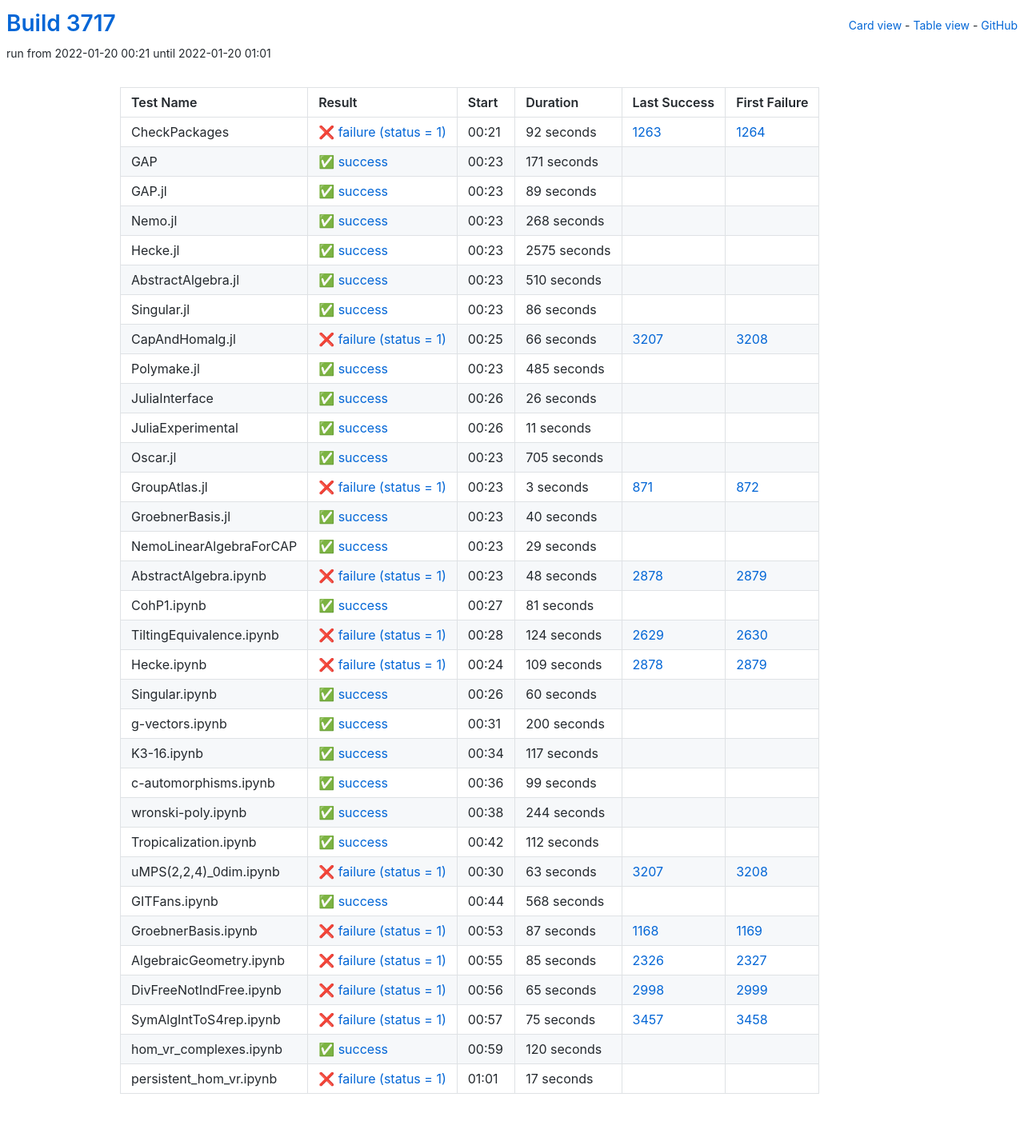
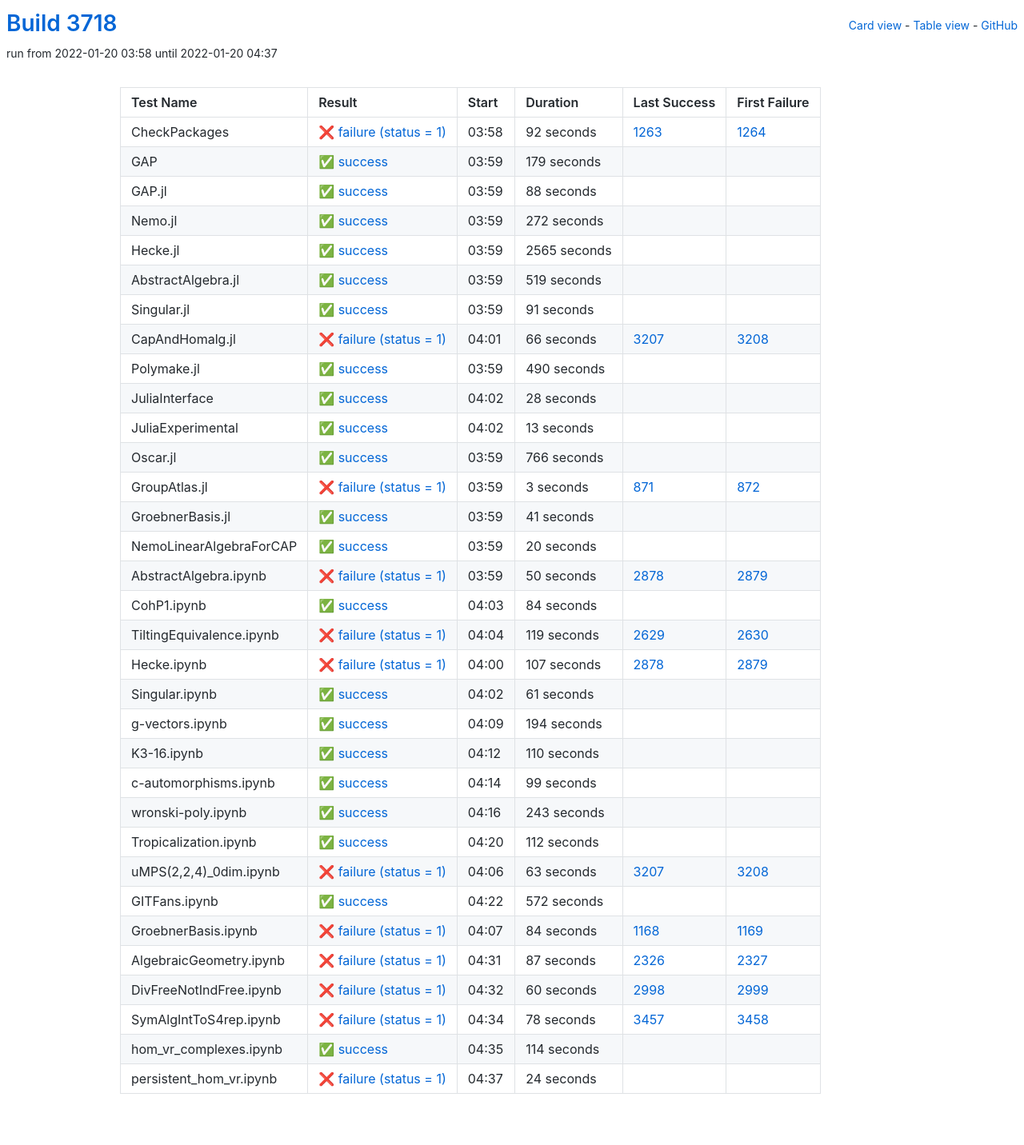
Before and after one commit to oscar-system/oscar-ci-status-stable, a Jekyll site: the page built from table.html, in a window 1280 px wide. Shown: the whole page at 80% size. Built offline with Jekyll 4.4.1, drawn with Linux system fonts in a browser that asks for light colours.

Commit message:
Build #3718

```diff
--- a/_data/ci.yml
+++ b/_data/ci.yml
@@ -1,6 +1,6 @@
 ---
-build: 3717
-build_url: https://oscarci.mathematik.uni-kl.de/job/oscar-stable/3717/
+build: 3718
+build_url: https://oscarci.mathematik.uni-kl.de/job/oscar-stable/3718/
 job: oscar-stable
 organization: oscar-system
 repo: oscar-ci-status-stable
@@ -8,8 +8,8 @@ repourl: https://github.com/oscar-system/oscar-ci-status-stable
 tests:
 - name: CheckPackages
   id: checkpackages
-  log: https://oscarci.mathematik.uni-kl.de/job/oscar-stable/3717/artifact/logs/build-3717/CheckPackages.log
-  start: 2022-01-20 00:21
+  log: https://oscarci.mathematik.uni-kl.de/job/oscar-stable/3718/artifact/logs/build-3718/CheckPackages.log
+  start: 2022-01-20 03:58
   success: false
   exitcode: 1
   status: failure
@@ -20,80 +20,80 @@ tests:
   first_failure_url: https://oscarci.mathematik.uni-kl.de/job/oscar-stable/1264/
 - name: GAP
   id: gap
-  log: https://oscarci.mathematik.uni-kl.de/job/oscar-stable/3717/artifact/logs/build-3717/GAP.log
-  start: 2022-01-20 00:23
+  log: https://oscarci.mathematik.uni-kl.de/job/oscar-stable/3718/artifact/logs/build-3718/GAP.log
+  start: 2022-01-20 03:59
   success: true
   exitcode: 0
   status: success
-  duration: 171
+  duration: 179
   last_success: false
   last_success_url:
   first_failure: false
   first_failure_url:
 - name: GAP.jl
   id: gap-jl
-  log: https://oscarci.mathematik.uni-kl.de/job/oscar-stable/3717/artifact/logs/build-3717/GAP.jl.log
-  start: 2022-01-20 00:23
+  log: https://oscarci.mathematik.uni-kl.de/job/oscar-stable/3718/artifact/logs/build-3718/GAP.jl.log
+  start: 2022-01-20 03:59
   success: true
   exitcode: 0
   status: success
-  duration: 89
+  duration: 88
   last_success: false
   last_success_url:
   first_failure: false
   first_failure_url:
 - name: Nemo.jl
   id: nemo-jl
-  log: https://oscarci.mathematik.uni-kl.de/job/oscar-stable/3717/artifact/logs/build-3717/Nemo.jl.log
-  start: 2022-01-20 00:23
+  log: https://oscarci.mathematik.uni-kl.de/job/oscar-stable/3718/artifact/logs/build-3718/Nemo.jl.log
+  start: 2022-01-20 03:59
   success: true
   exitcode: 0
   status: success
-  duration: 268
+  duration: 272
   last_success: false
   last_success_url:
   first_failure: false
   first_failure_url:
 - name: Hecke.jl
   id: hecke-jl
-  log: https://oscarci.mathematik.uni-kl.de/job/oscar-stable/3717/artifact/logs/build-3717/Hecke.jl.log
-  start: 2022-01-20 00:23
+  log: https://oscarci.mathematik.uni-kl.de/job/oscar-stable/3718/artifact/logs/build-3718/Hecke.jl.log
+  start: 2022-01-20 03:59
   success: true
   exitcode: 0
   status: success
-  duration: 2575
+  duration: 2565
   last_success: false
   last_success_url:
   first_failure: false
   first_failure_url:
 - name: AbstractAlgebra.jl
   id: abstractalgebra-jl
-  log: https://oscarci.mathematik.uni-kl.de/job/oscar-stable/3717/artifact/logs/build-3717/AbstractAlgebra.jl.log
-  start: 2022-01-20 00:23
+  log: https://oscarci.mathematik.uni-kl.de/job/oscar-stable/3718/artifact/logs/build-3718/AbstractAlgebra.jl.log
+  start: 2022-01-20 03:59
   success: true
   exitcode: 0
   status: success
-  duration: 510
+  duration: 519
   last_success: false
   last_success_url:
   first_failure: false
   first_failure_url:
 - name: Singular.jl
   id: singular-jl
-  log: https://oscarci.mathematik.uni-kl.de/job/oscar-stable/3717/artifact/logs/build-3717/Singular.jl.log
-  start: 2022-01-20 00:23
+  log: https://oscarci.mathematik.uni-kl.de/job/oscar-stable/3718/artifact/logs/build-3718/Singular.jl.log
+  start: 2022-01-20 03:59
   success: true
   exitcode: 0
   status: success
-  duration: 86
+  duration: 91
   last_success: false
   last_success_url:
   first_failure: false
   first_failure_url:
 - name: CapAndHomalg.jl
   id: capandhomalg-jl
-  log: https://oscarci.mathematik.uni-kl.de/job/oscar-stable/3717/artifact/logs/build-3717/CapAndHomalg.jl.log
-  start: 2022-01-20 00:25
+  log: https://oscarci.mathematik.uni-kl.de/job/oscar-stable/3718/artifact/logs/build-3718/CapAndHomalg.jl.log
+  start: 2022-01-20 04:01
   success: false
   exitcode: 1
   status: failure
@@ -104,56 +104,56 @@ tests:
   first_failure_url: https://oscarci.mathematik.uni-kl.de/job/oscar-stable/3208/
 - name: Polymake.jl
   id: polymake-jl
-  log: https://oscarci.mathematik.uni-kl.de/job/oscar-stable/3717/artifact/logs/build-3717/Polymake.jl.log
-  start: 2022-01-20 00:23
+  log: https://oscarci.mathematik.uni-kl.de/job/oscar-stable/3718/artifact/logs/build-3718/Polymake.jl.log
+  start: 2022-01-20 03:59
   success: true
   exitcode: 0
   status: success
-  duration: 485
+  duration: 490
   last_success: false
   last_success_url:
   first_failure: false
   first_failure_url:
 - name: JuliaInterface
   id: juliainterface
-  log: https://oscarci.mathematik.uni-kl.de/job/oscar-stable/3717/artifact/logs/build-3717/JuliaInterface.log
-  start: 2022-01-20 00:26
+  log: https://oscarci.mathematik.uni-kl.de/job/oscar-stable/3718/artifact/logs/build-3718/JuliaInterface.log
+  start: 2022-01-20 04:02
   success: true
   exitcode: 0
   status: success
-  duration: 26
+  duration: 28
   last_success: false
   last_success_url:
   first_failure: false
   first_failure_url:
 - name: JuliaExperimental
   id: juliaexperimental
-  log: https://oscarci.mathematik.uni-kl.de/job/oscar-stable/3717/artifact/logs/build-3717/JuliaExperimental.log
-  start: 2022-01-20 00:26
+  log: https://oscarci.mathematik.uni-kl.de/job/oscar-stable/3718/artifact/logs/build-3718/JuliaExperimental.log
+  start: 2022-01-20 04:02
   success: true
   exitcode: 0
   status: success
-  duration: 11
+  duration: 13
   last_success: false
   last_success_url:
   first_failure: false
   first_failure_url:
 - name: Oscar.jl
   id: oscar-jl
-  log: https://oscarci.mathematik.uni-kl.de/job/oscar-stable/3717/artifact/logs/build-3717/Oscar.jl.log
-  start: 2022-01-20 00:23
+  log: https://oscarci.mathematik.uni-kl.de/job/oscar-stable/3718/artifact/logs/build-3718/Oscar.jl.log
+  start: 2022-01-20 03:59
   success: true
   exitcode: 0
   status: success
-  duration: 705
+  duration: 766
   last_success: false
   last_success_url:
   first_failure: false
   first_failure_url:
 - name: GroupAtlas.jl
   id: groupatlas-jl
-  log: https://oscarci.mathematik.uni-kl.de/job/oscar-stable/3717/artifact/logs/build-3717/GroupAtlas.jl.log
-  start: 2022-01-20 00:23
+  log: https://oscarci.mathematik.uni-kl.de/job/oscar-stable/3718/artifact/logs/build-3718/GroupAtlas.jl.log
+  start: 2022-01-20 03:59
   success: false
   exitcode: 1
   status: failure
@@ -164,116 +164,116 @@ tests:
   first_failure_url: https://oscarci.mathematik.uni-kl.de/job/oscar-stable/872/
 - name: GroebnerBasis.jl
   id: groebnerbasis-jl
-  log: https://oscarci.mathematik.uni-kl.de/job/oscar-stable/3717/artifact/logs/build-3717/GroebnerBasis.jl.log
-  start: 2022-01-20 00:23
+  log: https://oscarci.mathematik.uni-kl.de/job/oscar-stable/3718/artifact/logs/build-3718/GroebnerBasis.jl.log
+  start: 2022-01-20 03:59
   success: true
   exitcode: 0
   status: success
-  duration: 40
+  duration: 41
   last_success: false
   last_success_url:
   first_failure: false
   first_failure_url:
 - name: NemoLinearAlgebraForCAP
   id: nemolinearalgebraforcap
-  log: https://oscarci.mathematik.uni-kl.de/job/oscar-stable/3717/artifact/logs/build-3717/NemoLinearAlgebraForCAP.log
-  start: 2022-01-20 00:23
+  log: https://oscarci.mathematik.uni-kl.de/job/oscar-stable/3718/artifact/logs/build-3718/NemoLinearAlgebraForCAP.log
+  start: 2022-01-20 03:59
   success: true
   exitcode: 0
   status: success
-  duration: 29
+  duration: 20
   last_success: false
   last_success_url:
   first_failure: false
   first_failure_url:
 - name: AbstractAlgebra.ipynb
   id: abstractalgebra-ipynb
-  log: https://oscarci.mathematik.uni-kl.de/job/oscar-stable/3717/artifact/logs/build-3717/AbstractAlgebra.ipynb.log
-  start: 2022-01-20 00:23
+  log: https://oscarci.mathematik.uni-kl.de/job/oscar-stable/3718/artifact/logs/build-3718/AbstractAlgebra.ipynb.log
+  start: 2022-01-20 03:59
   success: false
   exitcode: 1
   status: failure
-  duration: 48
+  duration: 50
   last_success: 2878
   last_success_url: https://oscarci.mathematik.uni-kl.de/job/oscar-stable/2878/
   first_failure: 2879
   first_failure_url: https://oscarci.mathematik.uni-kl.de/job/oscar-stable/2879/
 - name: CohP1.ipynb
   id: cohp1-ipynb
-  log: https://oscarci.mathematik.uni-kl.de/job/oscar-stable/3717/artifact/logs/build-3717/CohP1.ipynb.log
-  start: 2022-01-20 00:27
+  log: https://oscarci.mathematik.uni-kl.de/job/oscar-stable/3718/artifact/logs/build-3718/CohP1.ipynb.log
+  start: 2022-01-20 04:03
   success: true
   exitcode: 0
   status: success
-  duration: 81
+  duration: 84
   last_success: false
   last_success_url:
   first_failure: false
   first_failure_url:
 - name: TiltingEquivalence.ipynb
   id: tiltingequivalence-ipynb
-  log: https://oscarci.mathematik.uni-kl.de/job/oscar-stable/3717/artifact/logs/build-3717/TiltingEquivalence.ipynb.log
-  start: 2022-01-20 00:28
+  log: https://oscarci.mathematik.uni-kl.de/job/oscar-stable/3718/artifact/logs/build-3718/TiltingEquivalence.ipynb.log
+  start: 2022-01-20 04:04
   success: false
   exitcode: 1
   status: failure
-  duration: 124
+  duration: 119
   last_success: 2629
   last_success_url: https://oscarci.mathematik.uni-kl.de/job/oscar-stable/2629/
   first_failure: 2630
   first_failure_url: https://oscarci.mathematik.uni-kl.de/job/oscar-stable/2630/
 - name: Hecke.ipynb
   id: hecke-ipynb
-  log: https://oscarci.mathematik.uni-kl.de/job/oscar-stable/3717/artifact/logs/build-3717/Hecke.ipynb.log
-  start: 2022-01-20 00:24
+  log: https://oscarci.mathematik.uni-kl.de/job/oscar-stable/3718/artifact/logs/build-3718/Hecke.ipynb.log
+  start: 2022-01-20 04:00
   success: false
   exitcode: 1
   status: failure
-  duration: 109
+  duration: 107
   last_success: 2878
   last_success_url: https://oscarci.mathematik.uni-kl.de/job/oscar-stable/2878/
   first_failure: 2879
   first_failure_url: https://oscarci.mathematik.uni-kl.de/job/oscar-stable/2879/
 - name: Singular.ipynb
   id: singular-ipynb
-  log: https://oscarci.mathematik.uni-kl.de/job/oscar-stable/3717/artifact/logs/build-3717/Singular.ipynb.log
-  start: 2022-01-20 00:26
+  log: https://oscarci.mathematik.uni-kl.de/job/oscar-stable/3718/artifact/logs/build-3718/Singular.ipynb.log
+  start: 2022-01-20 04:02
   success: true
   exitcode: 0
   status: success
-  duration: 60
+  duration: 61
   last_success: false
   last_success_url:
   first_failure: false
   first_failure_url:
 - name: g-vectors.ipynb
   id: g-vectors-ipynb
-  log: https://oscarci.mathematik.uni-kl.de/job/oscar-stable/3717/artifact/logs/build-3717/g-vectors.ipynb.log
-  start: 2022-01-20 00:31
+  log: https://oscarci.mathematik.uni-kl.de/job/oscar-stable/3718/artifact/logs/build-3718/g-vectors.ipynb.log
+  start: 2022-01-20 04:09
   success: true
   exitcode: 0
   status: success
-  duration: 200
+  duration: 194
   last_success: false
   last_success_url:
   first_failure: false
   first_failure_url:
 - name: K3-16.ipynb
   id: k3-16-ipynb
-  log: https://oscarci.mathematik.uni-kl.de/job/oscar-stable/3717/artifact/logs/build-3717/K3-16.ipynb.log
-  start: 2022-01-20 00:34
+  log: https://oscarci.mathematik.uni-kl.de/job/oscar-stable/3718/artifact/logs/build-3718/K3-16.ipynb.log
+  start: 2022-01-20 04:12
   success: true
   exitcode: 0
   status: success
-  duration: 117
+  duration: 110
   last_success: false
   last_success_url:
   first_failure: false
   first_failure_url:
 - name: c-automorphisms.ipynb
   id: c-automorphisms-ipynb
-  log: https://oscarci.mathematik.uni-kl.de/job/oscar-stable/3717/artifact/logs/build-3717/c-automorphisms.ipynb.log
-  start: 2022-01-20 00:36
+  log: https://oscarci.mathematik.uni-kl.de/job/oscar-stable/3718/artifact/logs/build-3718/c-automorphisms.ipynb.log
+  start: 2022-01-20 04:14
   success: true
   exitcode: 0
   status: success
@@ -284,20 +284,20 @@ tests:
   first_failure_url:
 - name: wronski-poly.ipynb
   id: wronski-poly-ipynb
-  log: https://oscarci.mathematik.uni-kl.de/job/oscar-stable/3717/artifact/logs/build-3717/wronski-poly.ipynb.log
-  start: 2022-01-20 00:38
+  log: https://oscarci.mathematik.uni-kl.de/job/oscar-stable/3718/artifact/logs/build-3718/wronski-poly.ipynb.log
+  start: 2022-01-20 04:16
   success: true
   exitcode: 0
   status: success
-  duration: 244
+  duration: 243
   last_success: false
   last_success_url:
   first_failure: false
   first_failure_url:
 - name: Tropicalization.ipynb
   id: tropicalization-ipynb
-  log: https://oscarci.mathematik.uni-kl.de/job/oscar-stable/3717/artifact/logs/build-3717/Tropicalization.ipynb.log
-  start: 2022-01-20 00:42
+  log: https://oscarci.mathematik.uni-kl.de/job/oscar-stable/3718/artifact/logs/build-3718/Tropicalization.ipynb.log
+  start: 2022-01-20 04:20
   success: true
   exitcode: 0
   status: success
@@ -308,8 +308,8 @@ tests:
   first_failure_url:
 - name: uMPS(2,2,4)_0dim.ipynb
   id: umps-2-2-4-0dim-ipynb
-  log: https://oscarci.mathematik.uni-kl.de/job/oscar-stable/3717/artifact/logs/build-3717/uMPS-2-2-4-_0dim.ipynb.log
-  start: 2022-01-20 00:30
+  log: https://oscarci.mathematik.uni-kl.de/job/oscar-stable/3718/artifact/logs/build-3718/uMPS-2-2-4-_0dim.ipynb.log
+  start: 2022-01-20 04:06
   success: false
   exitcode: 1
   status: failure
@@ -320,84 +320,84 @@ tests:
   first_failure_url: https://oscarci.mathematik.uni-kl.de/job/oscar-stable/3208/
 - name: GITFans.ipynb
   id: gitfans-ipynb
-  log: https://oscarci.mathematik.uni-kl.de/job/oscar-stable/3717/artifact/logs/build-3717/GITFans.ipynb.log
-  start: 2022-01-20 00:44
+  log: https://oscarci.mathematik.uni-kl.de/job/oscar-stable/3718/artifact/logs/build-3718/GITFans.ipynb.log
+  start: 2022-01-20 04:22
   success: true
   exitcode: 0
   status: success
-  duration: 568
+  duration: 572
   last_success: false
   last_success_url:
   first_failure: false
   first_failure_url:
 - name: GroebnerBasis.ipynb
   id: groebnerbasis-ipynb
-  log: https://oscarci.mathematik.uni-kl.de/job/oscar-stable/3717/artifact/logs/build-3717/GroebnerBasis.ipynb.log
-  start: 2022-01-20 00:53
+  log: https://oscarci.mathematik.uni-kl.de/job/oscar-stable/3718/artifact/logs/build-3718/GroebnerBasis.ipynb.log
+  start: 2022-01-20 04:07
   success: false
   exitcode: 1
   status: failure
-  duration: 87
+  duration: 84
   last_success: 1168
   last_success_url: https://oscarci.mathematik.uni-kl.de/job/oscar-stable/1168/
   first_failure: 1169
   first_failure_url: https://oscarci.mathematik.uni-kl.de/job/oscar-stable/1169/
 - name: AlgebraicGeometry.ipynb
   id: algebraicgeometry-ipynb
-  log: https://oscarci.mathematik.uni-kl.de/job/oscar-stable/3717/artifact/logs/build-3717/AlgebraicGeometry.ipynb.log
-  start: 2022-01-20 00:55
+  log: https://oscarci.mathematik.uni-kl.de/job/oscar-stable/3718/artifact/logs/build-3718/AlgebraicGeometry.ipynb.log
+  start: 2022-01-20 04:31
   success: false
   exitcode: 1
   status: failure
-  duration: 85
+  duration: 87
   last_success: 2326
   last_success_url: https://oscarci.mathematik.uni-kl.de/job/oscar-stable/2326/
   first_failure: 2327
   first_failure_url: https://oscarci.mathematik.uni-kl.de/job/oscar-stable/2327/
 - name: DivFreeNotIndFree.ipynb
   id: divfreenotindfree-ipynb
-  log: https://oscarci.mathematik.uni-kl.de/job/oscar-stable/3717/artifact/logs/build-3717/DivFreeNotIndFree.ipynb.log
-  start: 2022-01-20 00:56
+  log: https://oscarci.mathematik.uni-kl.de/job/oscar-stable/3718/artifact/logs/build-3718/DivFreeNotIndFree.ipynb.log
+  start: 2022-01-20 04:32
   success: false
   exitcode: 1
   status: failure
-  duration: 65
+  duration: 60
   last_success: 2998
   last_success_url: https://oscarci.mathematik.uni-kl.de/job/oscar-stable/2998/
   first_failure: 2999
   first_failure_url: https://oscarci.mathematik.uni-kl.de/job/oscar-stable/2999/
 - name: SymAlgIntToS4rep.ipynb
   id: symalginttos4rep-ipynb
-  log: https://oscarci.mathematik.uni-kl.de/job/oscar-stable/3717/artifact/logs/build-3717/SymAlgIntToS4rep.ipynb.log
-  start: 2022-01-20 00:57
+  log: https://oscarci.mathematik.uni-kl.de/job/oscar-stable/3718/artifact/logs/build-3718/SymAlgIntToS4rep.ipynb.log
+  start: 2022-01-20 04:34
   success: false
   exitcode: 1
   status: failure
-  duration: 75
+  duration: 78
   last_success: 3457
   last_success_url: https://oscarci.mathematik.uni-kl.de/job/oscar-stable/3457/
   first_failure: 3458
   first_failure_url: https://oscarci.mathematik.uni-kl.de/job/oscar-stable/3458/
 - name: hom_vr_complexes.ipynb
   id: hom-vr-complexes-ipynb
-  log: https://oscarci.mathematik.uni-kl.de/job/oscar-stable/3717/artifact/logs/build-3717/hom_vr_complexes.ipynb.log
-  start: 2022-01-20 00:59
+  log: https://oscarci.mathematik.uni-kl.de/job/oscar-stable/3718/artifact/logs/build-3718/hom_vr_complexes.ipynb.log
+  start: 2022-01-20 04:35
   success: true
   exitcode: 0
   status: success
-  duration: 120
+  duration: 114
   last_success: false
   last_success_url:
   first_failure: false
   first_failure_url:
 - name: persistent_hom_vr.ipynb
   id: persistent-hom-vr-ipynb
-  log: https://oscarci.mathematik.uni-kl.de/job/oscar-stable/3717/artifact/logs/build-3717/persistent_hom_vr.ipynb.log
-  start: 2022-01-20 01:01
+  log: https://oscarci.mathematik.uni-kl.de/job/oscar-stable/3718/artifact/logs/build-3718/persistent_hom_vr.ipynb.log
+  start: 2022-01-20 04:37
   success: false
   exitcode: 1
   status: failure
-  duration: 17
+  duration: 24
   last_success: false
   last_success_url:
   first_failure: false
```
Also changed, not shown: README.md.
